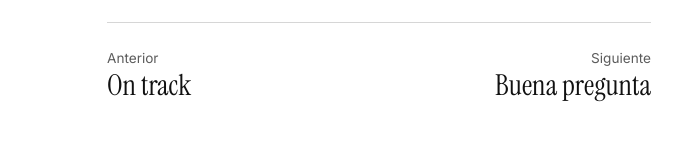
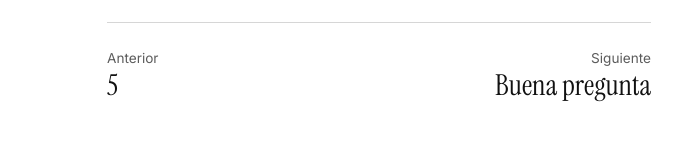
Before and after one commit to paulamascaros/por-un-punado-de-tokens, a plain HTML site: page relatos/como-un-bebe.html in a window 1280 px wide. Shown: the part 1638-1798 px from the top of the page, without its empty margins (261-943 px from the left). Drawn offline with Linux system fonts and the light colour scheme.

Commit message:
Despublica On track

```diff
--- a/relatos/como-un-bebe.html
+++ b/relatos/como-un-bebe.html
@@ -37,7 +37,7 @@
 <p>Tres meses después, Javi me dijo que tenía mala cara y me preguntó si dormía bien. Le dije con una sonrisa: «Como un bebé».</p>
 </div>
 </article>
-<nav class="pasos" aria-label="Más relatos"><a class="anterior" href="on-track.html"><span class="dir">Anterior</span><span class="t">On track</span></a><a class="siguiente" href="buena-pregunta.html"><span class="dir">Siguiente</span><span class="t">Buena pregunta</span></a></nav>
+<nav class="pasos" aria-label="Más relatos"><a class="anterior" href="5.html"><span class="dir">Anterior</span><span class="t">5</span></a><a class="siguiente" href="buena-pregunta.html"><span class="dir">Siguiente</span><span class="t">Buena pregunta</span></a></nav>
 </main>
 <footer><p>Escrito por Paula Mascarós</p></footer>
 </body>
```
